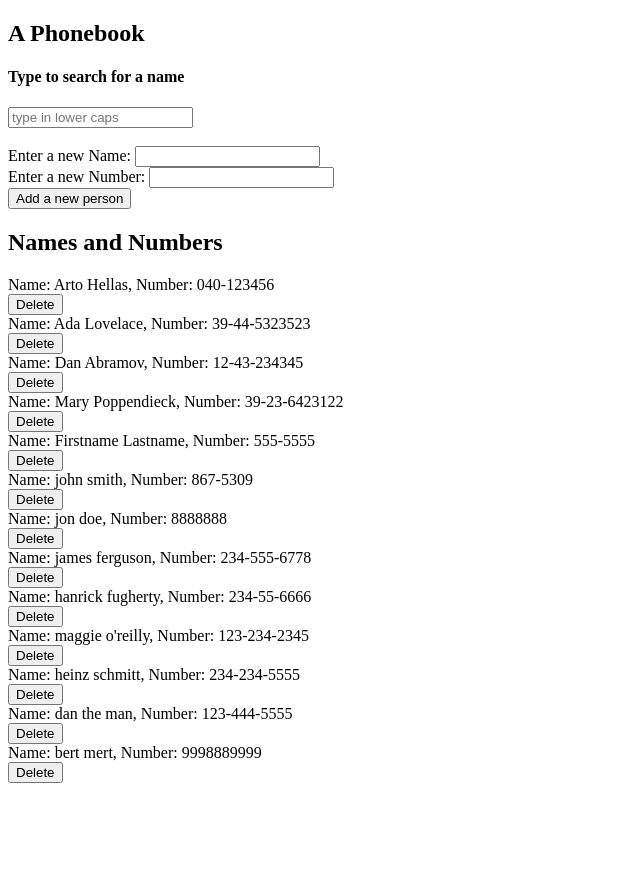
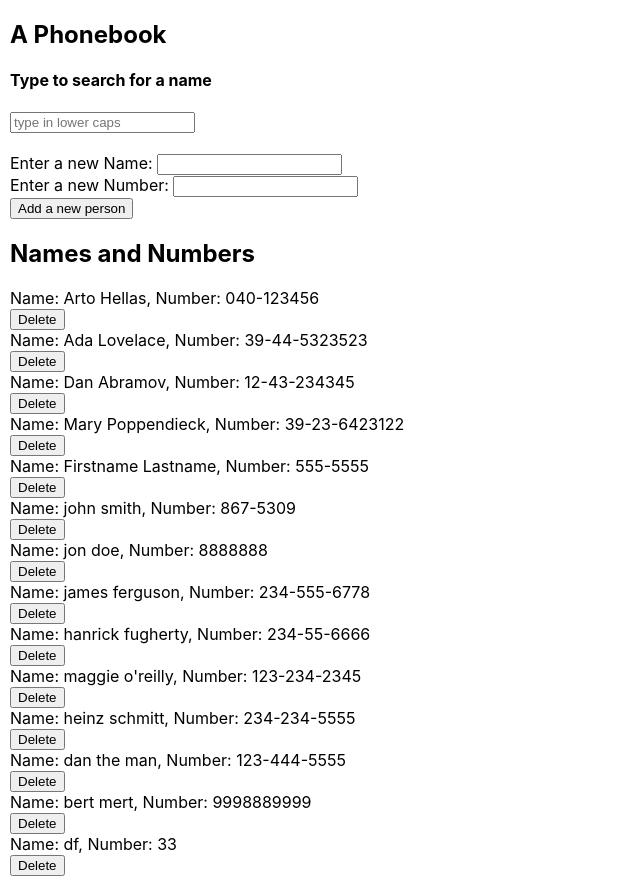
Before and after one commit to vonstroepp/hundred-days-of-code, a React (Create React App) app in the folder phonebook/: page / in a window 1280 px wide. Shown: the whole page, without its empty margins (0-640 px from the left). Before the commit the page ends 800 px from the top, so only its background shows below. Built offline with nearby package versions, Linux system fonts and the light colour scheme; data requests are answered from the project's data file.

Commit message:
2.19 - 2.20

```diff
--- a/phonebook/db.json
+++ b/phonebook/db.json
@@ -64,6 +64,11 @@
       "name": "bert mert",
       "number": "9998889999",
       "id": 14
+    },
+    {
+      "name": "df",
+      "number": "33",
+      "id": 15
     }
   ]
 }
--- a/phonebook/src/App.js
+++ b/phonebook/src/App.js
@@ -1,8 +1,9 @@
 import React, { useState, useEffect } from 'react';
 import personService from './services/persons';
-import Filter from './Filter';
-import Numbers from './Numbers';
-import PersonForm from './PersonForm';
+import Filter from './components/Filter';
+import Numbers from './components/Numbers';
+import PersonForm from './components/PersonForm';
+import Notification from './components/Notification';
 
 const App = () => {
 
@@ -11,6 +12,7 @@
   const [newNumber, setNewNumber] = useState('');
   const [searchTerm, setSearchTerm] = useState('');
   const [searchResults, setSearchResults] = useState([]);
+  const [errorMessage, setErrorMessage] = useState('')
 
   const hook = () => {
     personService
@@ -33,10 +35,14 @@
       return element.name === personObject.name
     });
 
-    found
-    ?
-    alert(`${personObject.name} already exists in the phonebook.`)
-    :
+    if (found){
+      setErrorMessage(
+        `${personObject.name} already exists in the phonebook.`
+      )
+      setTimeout(() => {
+        setErrorMessage('')
+      }, 5000)
+    } else {
       personService
         .createPerson(personObject)
           .then(returnedPerson => {
@@ -45,8 +51,14 @@
             setNewNumber('')
         })
         .catch(e => {
-        console.log(e + 'Error adding contact');
+          setErrorMessage(
+            'Error adding Name'
+          )
+          setTimeout(() => {
+            setErrorMessage('')
+          }, 5000)
         })
+      }
     }
 
   const deleteName = (person) => {
@@ -57,10 +69,20 @@
     .deletePerson(person)
     .then(() => {
       setPersons(persons.filter(item => item.id !== person.id))
-      alert(`${person.name} has been removed from the phone book`);
+      setErrorMessage(
+        `${person.name} has been removed from the phone book`
+      )
+      setTimeout(() => {
+        setErrorMessage('')
+      }, 5000)
     })
     .catch(e => {
-      console.log('Could not remove contact' + e);
+      setErrorMessage(
+        'Could not remove contact'
+      )
+      setTimeout(() => {
+        setErrorMessage(null)
+      }, 5000)
     })
     :
     alert(`${person.name}: is not deleted from the pone book`)
@@ -81,6 +103,7 @@
   return (
     <div>
       <h2>A Phonebook</h2>
+      <Notification message={ errorMessage } />
       <Filter searchTerm={ searchTerm }
               handleSearchChange = { handleSearchChange }
       />
--- /dev/null
+++ b/phonebook/src/components/Notification.js
@@ -0,0 +1,15 @@
+import React from 'react'
+
+function Notification({ message }) {
+    console.log(message)
+    if(message === ''){
+        return null
+    }
+    return (
+        <div className='error'>
+            {message}
+        </div>
+    )
+}
+
+export default Notification
--- a/phonebook/src/index.css
+++ b/phonebook/src/index.css
@@ -1,13 +1,28 @@
 body {
-  margin: 0;
-  font-family: -apple-system, BlinkMacSystemFont, 'Segoe UI', 'Roboto', 'Oxygen',
-    'Ubuntu', 'Cantarell', 'Fira Sans', 'Droid Sans', 'Helvetica Neue',
-    sans-serif;
-  -webkit-font-smoothing: antialiased;
-  -moz-osx-font-smoothing: grayscale;
+    margin: 10px;
+    font-family: -apple-system, BlinkMacSystemFont, 'Segoe UI', 'Roboto', 'Oxygen', 'Ubuntu', 'Cantarell', 'Fira Sans', 'Droid Sans', 'Helvetica Neue', sans-serif;
+    -webkit-font-smoothing: antialiased;
+    -moz-osx-font-smoothing: grayscale;
 }
 
 code {
-  font-family: source-code-pro, Menlo, Monaco, Consolas, 'Courier New',
-    monospace;
+    font-family: source-code-pro, Menlo, Monaco, Consolas, 'Courier New', monospace;
 }
+
+.error {
+    color: red;
+    background: lightgrey;
+    font-size: 14px;
+    border-style: solid;
+    border-radius: 5px;
+    padding: 10px;
+}
+
+.success {
+    color: green;
+    background: lightgrey;
+    font-size: 14px;
+    border-style: solid;
+    border-radius: 5px;
+    padding: 10px;
+}
--- a/phonebook/src/index.js
+++ b/phonebook/src/index.js
@@ -1,6 +1,7 @@
 import React from 'react';
 import ReactDOM from 'react-dom';
 import App from './App';
+import './index.css';
 
 ReactDOM.render(
   <React.StrictMode>
```
Also changed, not shown: phonebook/src/components/Filter.js (renamed from phonebook/src/Filter.js), phonebook/src/components/Numbers.js (renamed from phonebook/src/Numbers.js), phonebook/src/components/PersonForm.js (renamed from phonebook/src/PersonForm.js). Lines whose indentation alone changed are shown as unchanged.
